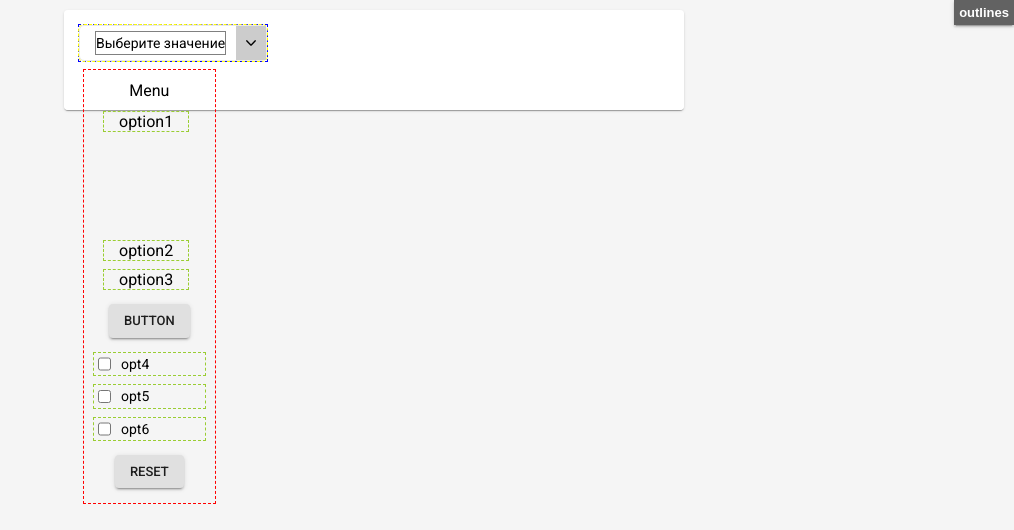
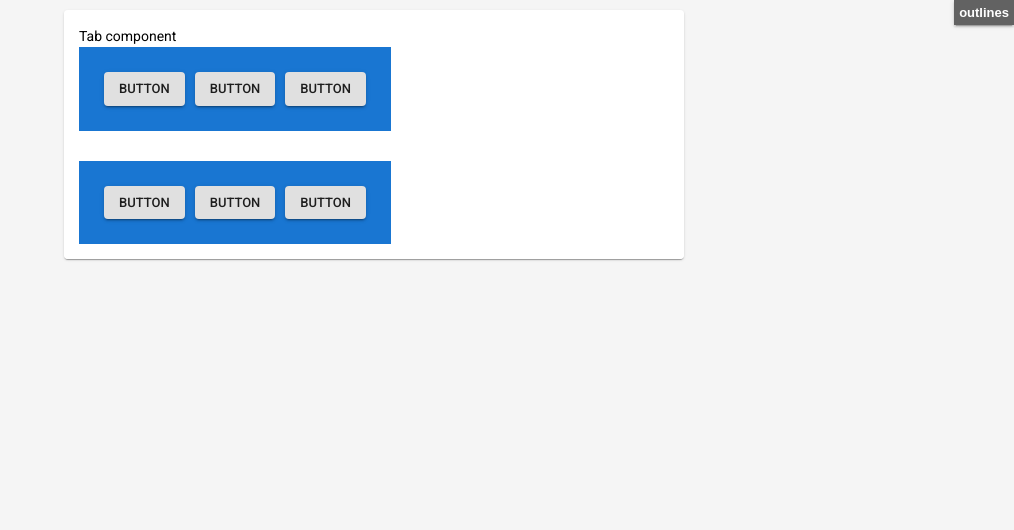
Before and after one commit to maximus-dr/demo, a React (Create React App) app: page / in a window 1280 px wide. Shown: the top 530 px of the page, without its empty margins (266-1280 px from the left). Built offline with nearby package versions, Linux system fonts and the light colour scheme.

Commit message:
Added Tab component

```diff
--- a/public/cache/pages/test.json
+++ b/public/cache/pages/test.json
@@ -32,147 +32,96 @@
           },
           "childrenList": [
             {
-              "typeName": "dropdown",
+              "typeName": "tab",
               "id": "4",
-              "dropdownMenu": {
+              "childrenList": [
+                {
+                  "typeName": "section",
+                  "id": "5",
+                  "role": "tabBar",
                   "styles": {
+                    "minHeight": "50px",
+                    "backgroundColor": "#1976d2",
+                    "width": "auto",
+                    "marginBottom": "30px"
+                  },
+                  "childrenList": [
 
+                    {
+                      "typeName": "section",
+                      "id": "6",
+                      "role": "tabList",
+                      "styles": {
+                        "minHeight": "50px",
+                        "flexDirection": "row"
                       },
                       "childrenList": [
                         {
-                    "typeName": "label",
-                    "id": "12",
-                    "value": "Menu"
+                          "typeName": "button",
+                          "id": "7",
+                          "role": "tab"
+                        },
+
+                        {
+                          "typeName": "button",
+                          "id": "8",
+                          "role": "tab"
+                        },
+
+                        {
+                          "typeName": "button",
+                          "id": "9",
+                          "role": "tab"
+                        }
+                      ]
+                    }
+
+
+                  ]
                 },
 
                 {
                   "typeName": "section",
-                    "id": "18",
-                    "role": "dropdownOptionGroup",
+                  "id": "10",
+                  "role": "tabBar",
+                  "styles": {
+                    "minHeight": "50px",
+                    "backgroundColor": "#1976d2",
+                    "width": "auto"
+                  },
                   "childrenList": [
-                      {
-                        "typeName": "label",
-                        "id": "5",
-                        "value": "option1",
-                        "styles": {
-                          "width": "100%",
-                          "cursor": "pointer"
-                        },
-                        "role": "dropdownOption"
-                      },
 
                     {
                       "typeName": "section",
-                        "id": "19"
+                      "id": "11",
+                      "role": "tabList",
+                      "styles": {
+                        "minHeight": "50px",
+                        "flexDirection": "row"
                       },
-
+                      "childrenList": [
                         {
-                        "typeName": "label",
-                        "id": "6",
-                        "role": "dropdownOption",
-                        "value": "option2",
-                        "styles": {
-                          "width": "100%",
-                          "cursor": "pointer"
-                        }
-                      },
-
-                      {
-                        "typeName": "label",
-                        "id": "20",
-                        "role": "dropdownOption",
-                        "value": "option3",
-                        "styles": {
-                          "width": "100%",
-                          "cursor": "pointer"
-                        }
+                          "typeName": "button",
+                          "id": "12",
+                          "role": "tab"
                         },
 
                         {
                           "typeName": "button",
-                        "id": "21"
-                      }
-                    ]
-                  },
-
-
-                  {
-                    "typeName": "input",
-                    "id": "10",
-                    "role": "dropdownOption",
-                    "value": "opt4",
-                    "attrs": {
-                      "type": "checkbox",
-                      "name": "opt4"
-                    },
-                    "styles": {
-                      "width": "100%",
-                      "cursor": "pointer",
-                      "marginBottom": "0"
-                    },
-                    "label": {
-                      "attrs": {
-                        "value": "opt4"
-                      }
-                    }
-                  },
-
-                  {
-                    "typeName": "input",
-                    "id": "22",
-                    "role": "dropdownOption",
-                    "value": "opt5",
-                    "attrs": {
-                      "type": "checkbox",
-                      "name": "opt5"
-                    },
-                    "styles": {
-                      "width": "100%",
-                      "cursor": "pointer",
-                      "marginBottom": "0"
-                    },
-                    "label": {
-                      "attrs": {
-                        "value": "opt5"
-                      }
-                    }
-                  },
-
-                  {
-                    "typeName": "input",
-                    "id": "23",
-                    "role": "dropdownOption",
-                    "value": "opt6",
-                    "attrs": {
-                      "type": "checkbox",
-                      "name": "opt5"
-                    },
-                    "styles": {
-                      "width": "100%",
-                      "cursor": "pointer",
-                      "marginBottom": "0"
-                    },
-                    "label": {
-                      "attrs": {
-                        "value": "opt6"
-                      }
-                    }
+                          "id": "13",
+                          "role": "tab"
                         },
 
                         {
                           "typeName": "button",
-                    "id": "11",
-                    "value": "Reset",
-                    "role": "dropdownResetButton"
+                          "id": "14",
+                          "role": "tab"
                         }
                       ]
-              },
-              "dropdownOption": {
-                "styles": {
-                  "cursor": "pointer",
-                  "backgroundColor": "#eaeaea"
                     }
-              }
+
+
+                  ]
                 }
               ]
             }
@@ -180,3 +129,5 @@
         }
       ]
     }
+  ]
+}
--- a/src/App.js
+++ b/src/App.js
@@ -3,29 +3,6 @@ import { BrowserRouter as Router, Route, Switch } from 'react-router-dom';
 import { Outlines } from './context/outlinesContext';
 import { renderComponents } from './core/functions/render';
 
-
-const Simple = () => {
-  const ref = useCallback(node => {
-    if (node) {
-      node.focus()
-    }
-  }, [])
-  return <div ref={ref}>Ref test</div>
-}
-
-const NormalRef = () => {
-  const inputRef = React.useRef();
-  const onClick = () => {
-    inputRef.current.focus();
-  }
-
-  return (
-    <>
-      <input ref={inputRef} />
-      <button onClick={onClick}>Click to Focus</button>
-    </>
-  );
-}
 
 
 
--- a/src/components/Dropdown/Dropdown.js
+++ b/src/components/Dropdown/Dropdown.js
@@ -158,17 +158,14 @@ export default function Dropdown(props) {
 
 
 
-        if (isCheckbox(child) && getRole(child) === 'dropdownOption') {
+        if (isCheckbox(child) && getRole(child) === 'dropdownCheckbox') {
             optionComponent = <el.item
                 {...child.props}
                 onClick={onMultipleSelect}
                 resetSelect={resetSelect}
+                key={componentData.id}
             />
-            return (
-                <DropdownOption key={componentData.id}>
-                    {optionComponent}
-                </DropdownOption>
-            );
+            return optionComponent;
         }
 
         if (isLabel(child) && getRole(child) === 'dropdownOption') {
--- /dev/null
+++ b/src/components/Tab/Tab.js
@@ -0,0 +1,20 @@
+import React from 'react'
+import { extractChildrenByRole } from '../../core/functions/components'
+
+
+export default function Tab(props) {
+
+    console.log(props);
+
+    const tabs = extractChildrenByRole(props.componentData, 'tab');
+    const tabBars = extractChildrenByRole(props.componentData, 'tabBar');
+    const tabLists = extractChildrenByRole(props.componentData, 'tabList');
+
+
+    return (
+        <>
+            Tab component
+            {props.children}
+        </>
+    )
+}
--- a/src/components/index.js
+++ b/src/components/index.js
@@ -9,6 +9,7 @@ import Link from "./Link/LinkView";
 import Input from "./Input/InputView";
 import Select from "./Select/SelectView";
 import Dropdown from './Dropdown/Dropdown';
+import Tab from "./Tab/Tab";
 
 
 export const componentByType = (type) => {
@@ -41,7 +42,8 @@ export const Provider = {
     'link': Link,
     'page': Page,
     'section': Section,
-    'select': Select
+    'select': Select,
+    'tab': Tab
 }
 
 
--- a/src/core/functions/components.js
+++ b/src/core/functions/components.js
@@ -16,8 +16,30 @@ const getRole = (component) => {
     return component.props.componentData.role && component.props.componentData.role || null;
 }
 
+function extractChildrenByRole(componentData, role) {
+    const result = new Set();
+
+    function getChild(data) {
+
+        if (data.childrenList && data.childrenList.length > 0) {
+            data.childrenList.forEach(child => {
+                if (child.role === role) {
+                    result.add(child);
+                }
+                if (child.childrenList && child.childrenList.length > 0) {
+                    getChild(child);
+                }
+            });
+        }
+        return;
+    }
+    getChild(componentData);
+    return result;
+}
+
 export {
     isLabel,
     isCheckbox,
-    getRole
+    getRole,
+    extractChildrenByRole
 }
--- a/src/core/functions/render.js
+++ b/src/core/functions/render.js
@@ -1,8 +1,6 @@
-
 import { Provider } from '../../components';
 
 
-// рендерит провайдеры на страницу
 export function renderComponents(componentData) {
     const props = {
         componentData,
@@ -14,7 +12,7 @@ export function renderComponents(componentData) {
 }
 
 
-// рекурсивно перебирает childrenList в структуре и возвращает массив провайдеров по typeName
+// рекурсивно перебирает childrenList в структуре и возвращает массив компонентов по typeName
 function getComponents(props) {
 
     if (!props.componentData) return;
@@ -42,17 +40,11 @@ function getComponents(props) {
         }));
     }
 
-    return (
-            <props.component key={props.id} componentData={props.componentData} >
-                { getChildrenComponents(props) }
-            </props.component>
+    const result = (
+        <props.component key={props.id} componentData={props.componentData} >
+            { getChildrenComponents(props) }
+        </props.component>
     );
+
+    return result;
 }
-
-
-export function renderComponent(componentData) {
-    const component = {
-        item: Provider[componentData.typeName]
-    }
-    return <component.item key={componentData.id} componentData={componentData} />
-}
```
Also changed, not shown: public/cache/samples/dropdown.json (added, +182 -0 lines), src/components/Tab/TabStyled.js (added). Lines whose indentation alone changed are shown as unchanged.
